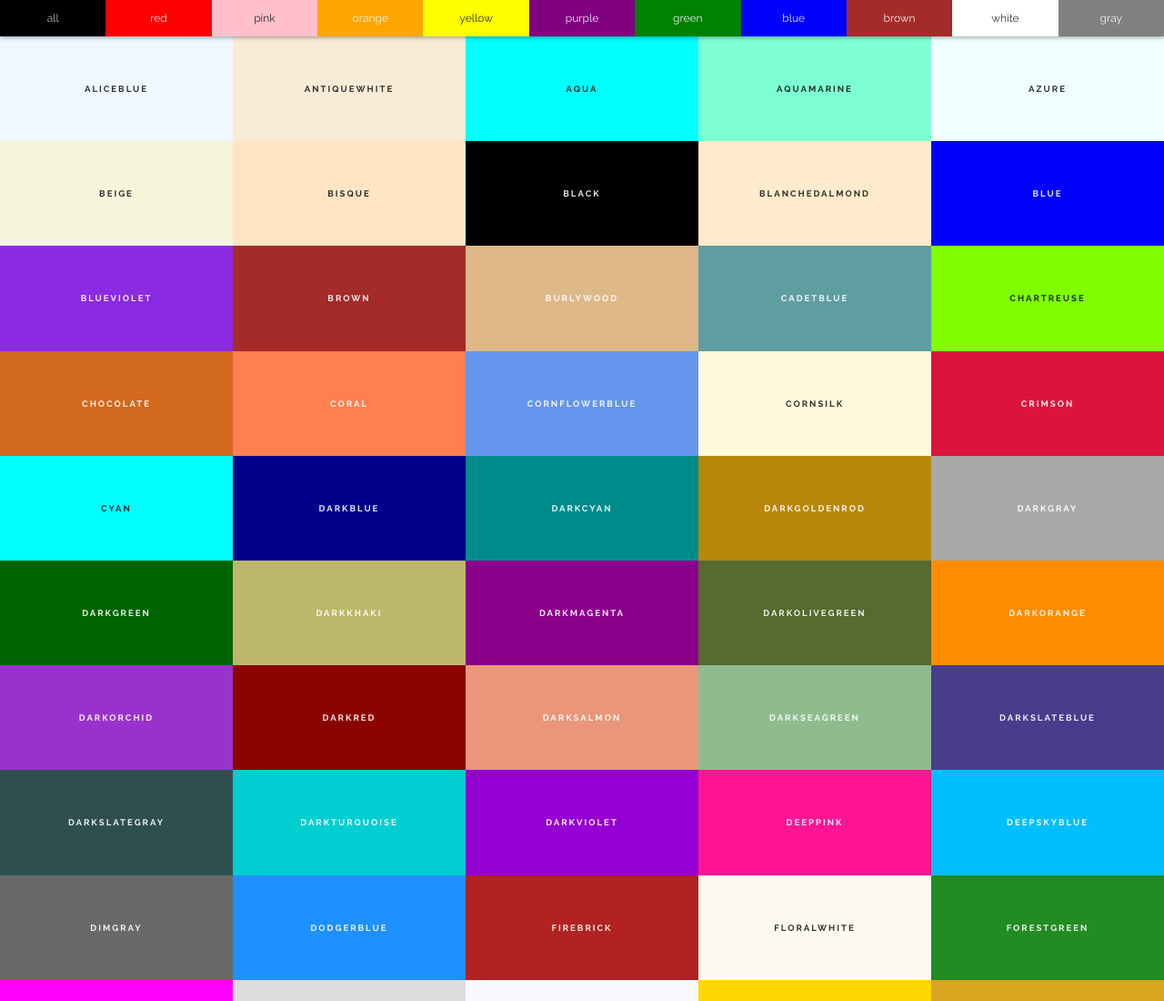
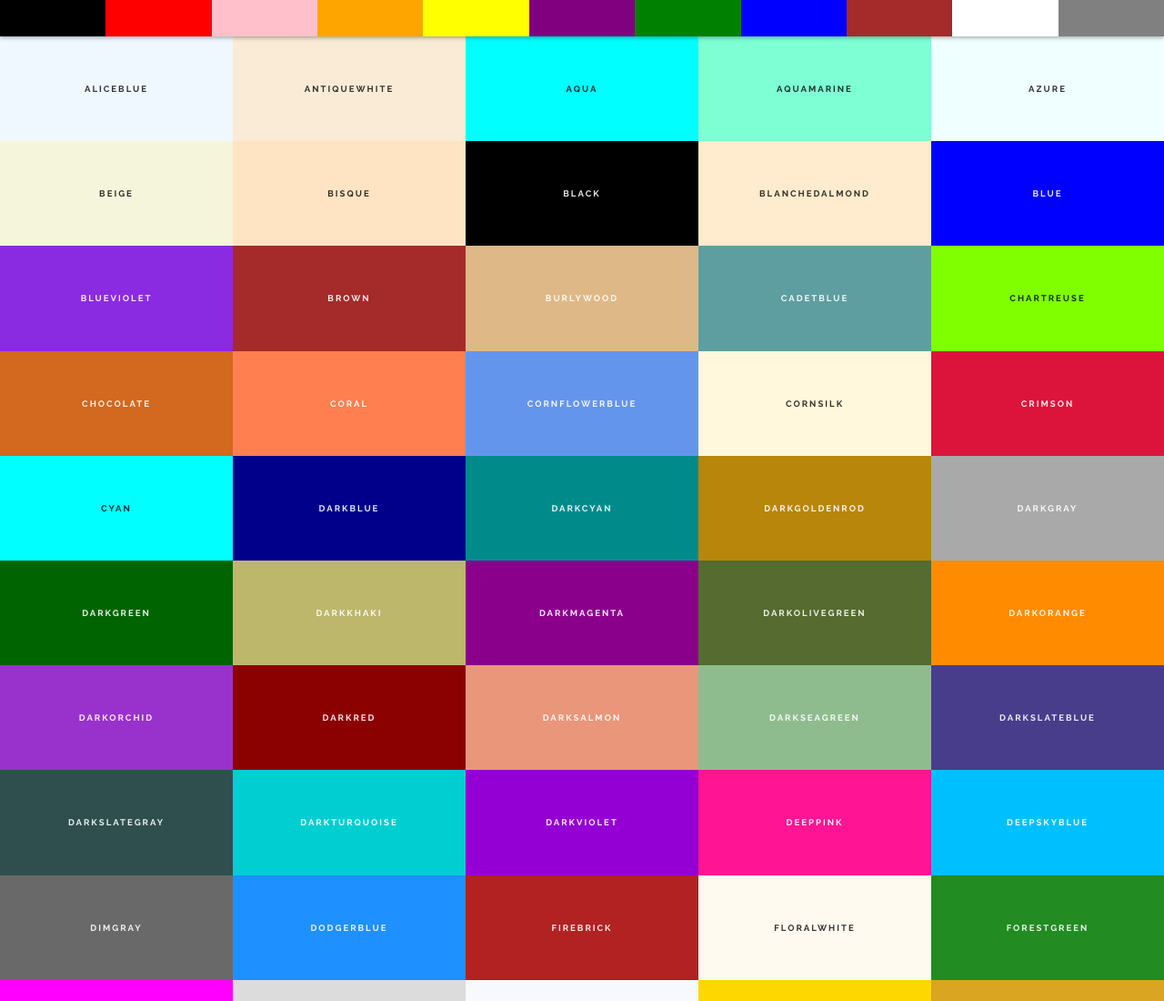
Before and after one commit to SebastianSchirmer/csscolors, a plain HTML site: page index.html in a window 1280 px wide. Shown: the top 1100 px of the page at 91% size. Drawn offline with Linux system fonts and the light colour scheme.

Commit message:
Update 2017-02-27T12:30:13.195Z

```diff
--- a/scripts/app.js
+++ b/scripts/app.js
@@ -64,6 +64,9 @@
 
     function clickHandler(e) {
         var clickedElement = e.target;
+
+        console.log('clicked element:');
+        console.log(clickedElement);
 
         var chosenColor;
         if (clickedElement.firstElementChild) {
--- a/styles/main.css
+++ b/styles/main.css
@@ -481,7 +481,7 @@ header {
     @media (min-width: 600px) {
       .filter-list > li > a > span {
         opacity: 1;
-        display: block;
+        display: none;
         line-height: 2.5rem; } }
 
 .page-wrapper {
```
